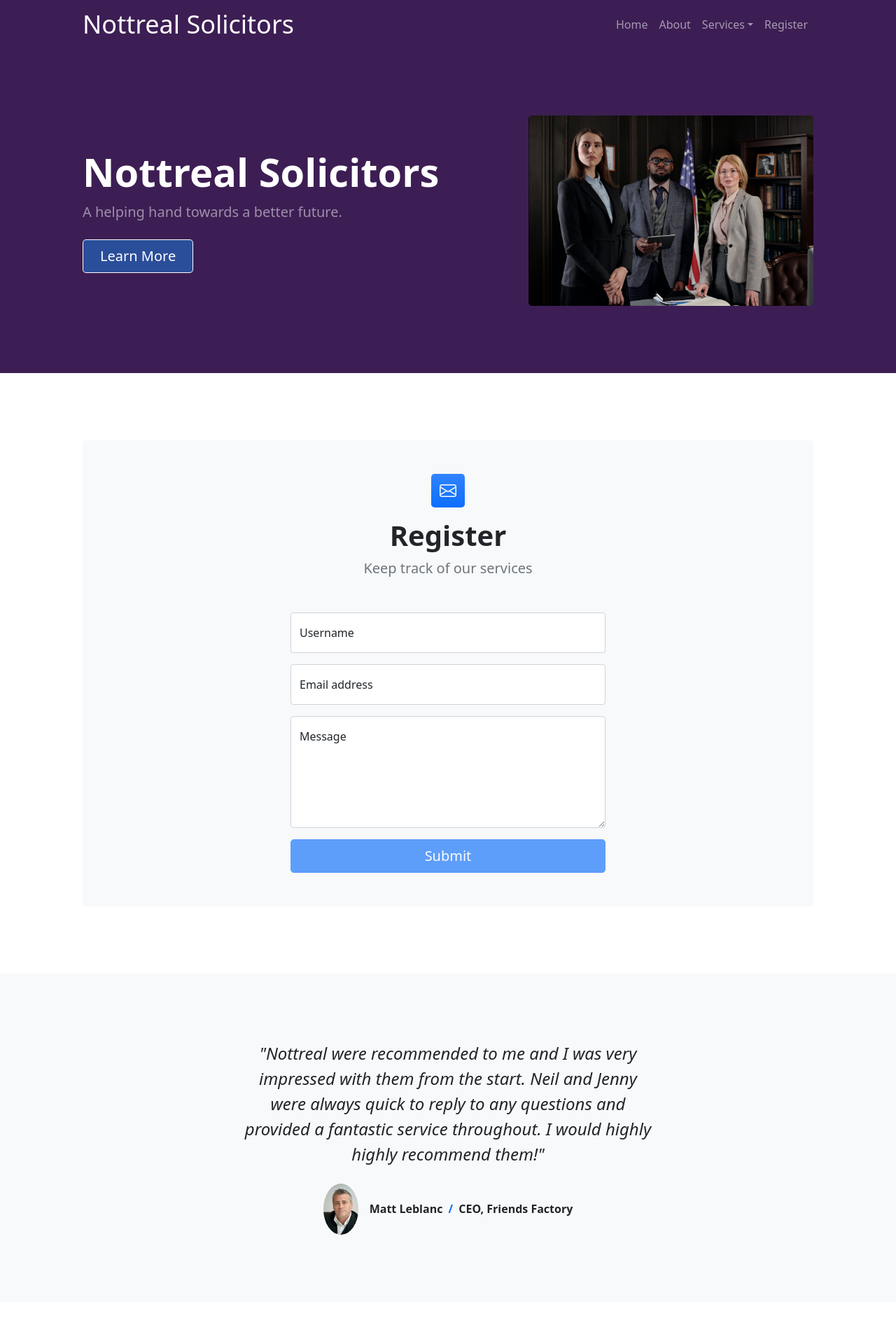
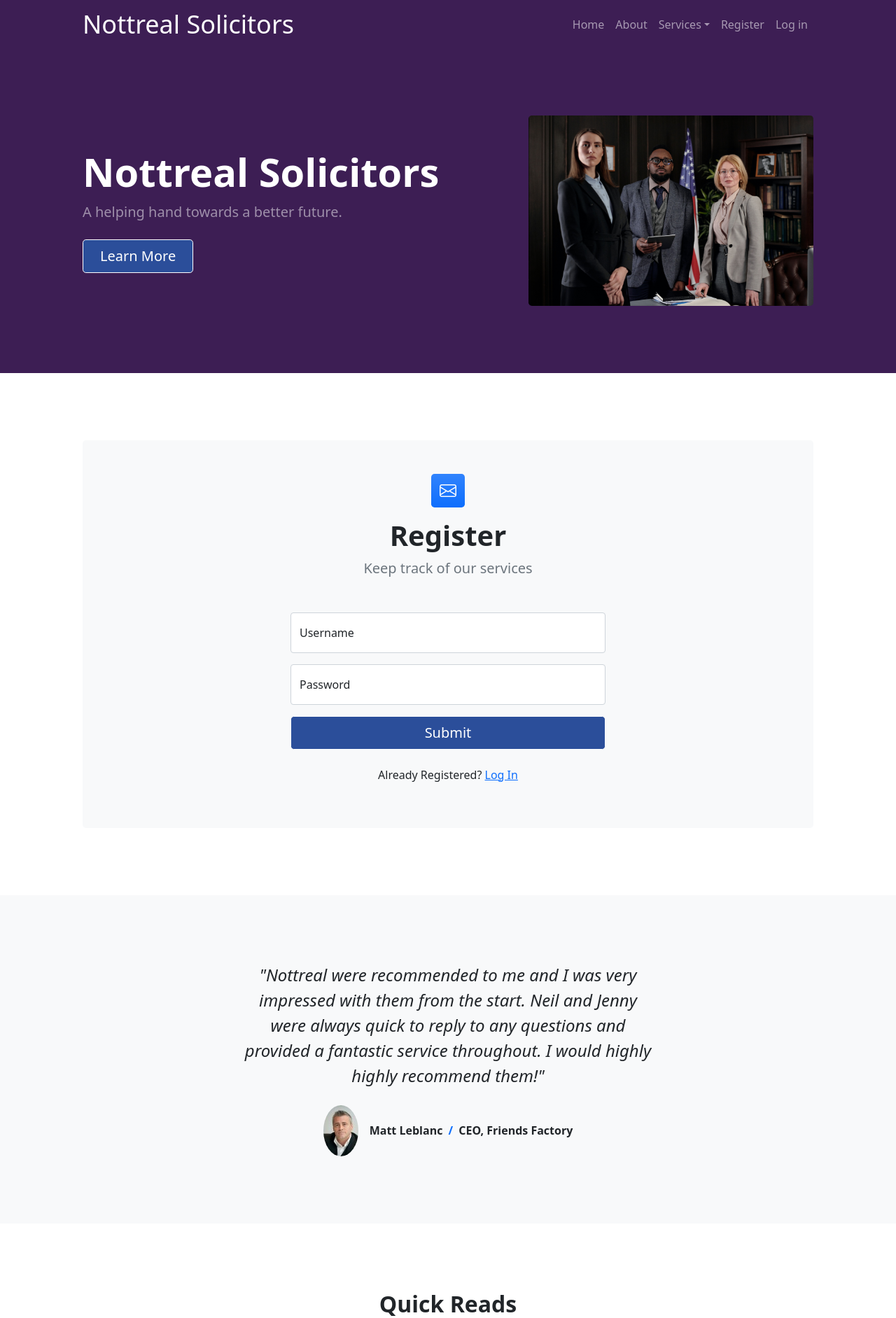
Before and after one commit to MAziz-0/Legal_site, a Flask app: page /register in a window 1280 px wide. Shown: the top 1883 px of the page at 70% size. Run offline with Flask 2, Linux system fonts and the light colour scheme; some libraries are stand-ins or nearby versions.

Commit message:
Added flash message output to html

```diff
--- a/templates/base.html
+++ b/templates/base.html
@@ -43,6 +43,7 @@
                                 </ul>
                             </li>
                             <li class="nav-item"><a class="nav-link" href="{{ url_for('register') }}">Register</a></li>
+                            <li class="nav-item"><a class="nav-link" href="{{ url_for('login') }}">Log in</a></li>
                         </ul>
                     </div>
                 </div>
--- a/templates/register.html
+++ b/templates/register.html
@@ -1,7 +1,13 @@
 {% extends "base.html" %}
 {% block content %}
+    {% with messages = get_flashed_messages() %}
+            {% if messages %}
+                {% for msg in messages %}
+                    <p class="text-center">{{msg}}</p>
+                {% endfor %}
+            {% endif %}
+        {% endwith %}
     <h2>{{ page_name }}</h2>
-
 <div class="bg-light rounded-3 py-5 px-4 px-md-5 mb-5">
     <div class="text-center mb-5">
         <div class="feature bg-primary bg-gradient text-white rounded-3 mb-3"><i class="bi bi-envelope purple"></i></div>
@@ -11,27 +17,18 @@
     <div class="row gx-5 justify-content-center">
         <div class="col-lg-8 col-xl-6">
             <form method = "POST" "id="contactForm" novalidate>
-                <!-- Name input-->
+                <!-- Username input-->
                 <div class="form-floating mb-3">
                     <input class="form-control" id="username" type="text" placeholder="Enter a username..." name = "username"
                         data-sb-validations="required" />
                     <label for="username">Username</label>
                     <div class="invalid-feedback" data-sb-feedback="name:required">A Username is required.</div>
                 </div>
-                <!-- Email address input-->
+                <!-- Password address input-->
                 <div class="form-floating mb-3">
-                    <input class="form-control" id="email" type="email" placeholder="name@example.com" name = "email"
-                        data-sb-validations="required,email" />
-                    <label for="email">Email address</label>
-                    <div class="invalid-feedback" data-sb-feedback="email:required">An email is required.</div>
-                    <div class="invalid-feedback" data-sb-feedback="email:email">Email is not valid.</div>
-                </div>
-                <!-- Message input-->
-                <div class="form-floating mb-3">
-                    <textarea class="form-control" id="message" type="text" placeholder="Enter your message here..." name = "message"
-                        style="height: 10rem" data-sb-validations="required"></textarea>
-                    <label for="message">Message</label>
-                    <div class="invalid-feedback" data-sb-feedback="message:required">A message is required.</div>
+                    <input class="form-control" id="password" type="password" placeholder="Password" name = "password"
+                    minlength="5" maxlength="15" pattern="^[a-zA-Z0-9]{5,15}$" class="validate" required>
+                    <label for="password">Password</label>
                 </div>
                 <!-- Submit success message-->
                 <!---->
@@ -50,9 +47,18 @@
                     <div class="text-center text-danger mb-3">Error sending message!</div>
                 </div>
                 <!-- Submit Button-->
-                <div class="d-grid"><button class="btn btn-primary btn-lg disabled" id="submitButton"
+                <div class="d-grid"><button class="btn btn-primary btn-lg" id="submitButton"
                         type="submit">Submit</button></div>
             </form>
         </div>
     </div>
+
+    <div class="row">
+        <div class="col s12 text-center">
+            <p>
+                <br>Already Registered?
+                <a href="{{ url_for('login') }}" class="light-blue-text text-darken-4">Log In</a>
+            </p>
+        </div>
+    </div>
 {% endblock %}
```
